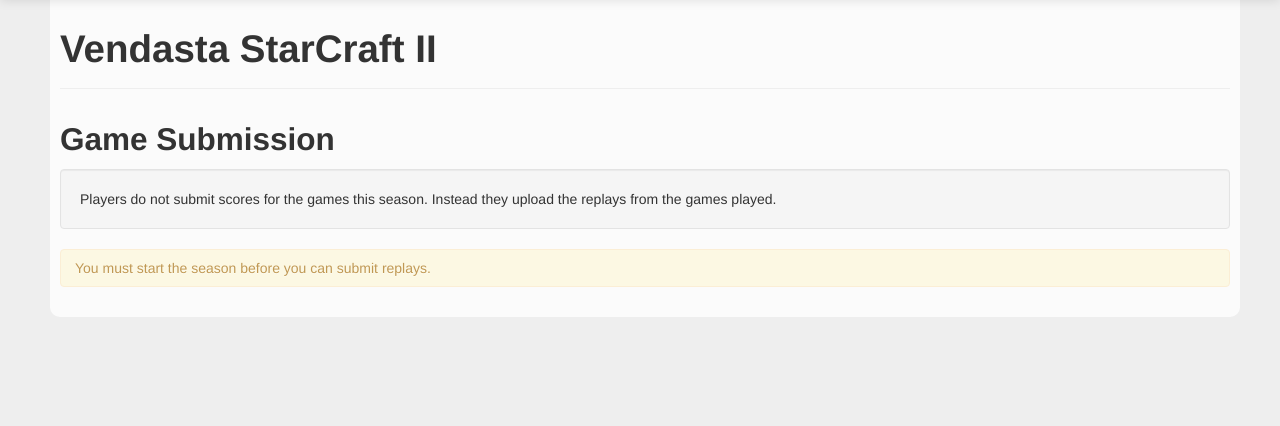
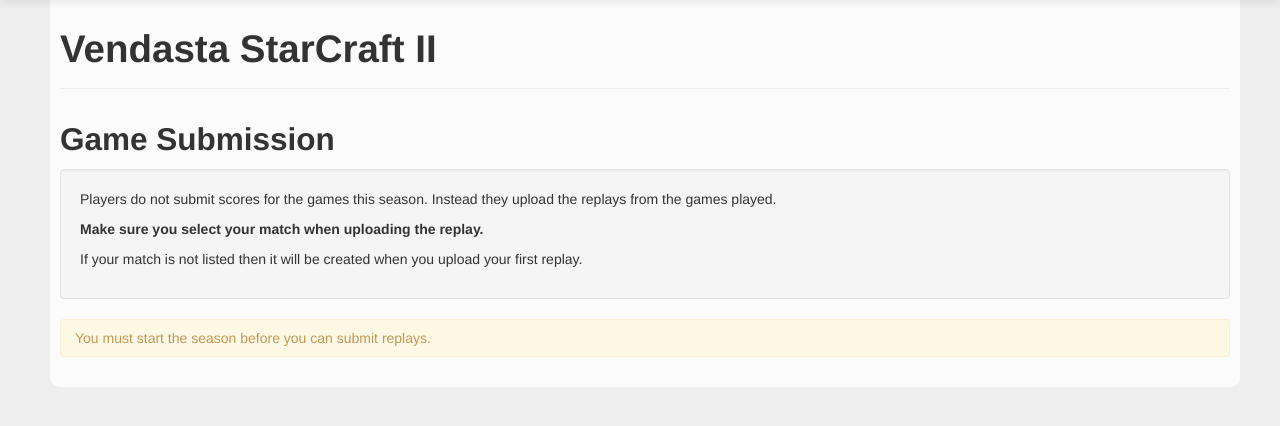
Before and after one commit to cdaviduik-va/vendladder, a Python web app: template src/templates/sc2/game/submit.html in a window 1280 px wide. Shown: the part 41-467 px from the top of the page. Run offline with Jinja, Linux system fonts and the light colour scheme; the template is opened without the code that fills it, so the values that code supplies are empty; some libraries are stand-ins or nearby versions.

Commit message:
Added some hopefully helpful instructions.

```diff
--- a/src/templates/sc2/game/submit.html
+++ b/src/templates/sc2/game/submit.html
@@ -3,7 +3,15 @@
 {% block content %}
 <h2>Game Submission</h2>
 <div class="well">
-    Players do not submit scores for the games this season.  Instead they upload the replays from the games played.
+    <p>
+        Players do not submit scores for the games this season.  Instead they upload the replays from the games played.
+    </p>
+    <p>
+        <strong>Make sure you select your match when uploading the replay.</strong>
+    </p>
+    <p>
+        If your match is not listed then it will be created when you upload your first replay.
+    </p>
 </div>
 
 {% if current_season %}
--- a/src/templates/sc2/match/history.html
+++ b/src/templates/sc2/match/history.html
@@ -9,6 +9,10 @@
 {% block content %}
 
     <h2>Current Matches</h2>
+
+    <div class="well">
+        If your match doesn't appear here <a href="{{ uri_for('sc2-game-submit') }}">upload a replay</a> to create it.
+    </div>
 
     {% if current_matches %}
         <table class="table">
```
